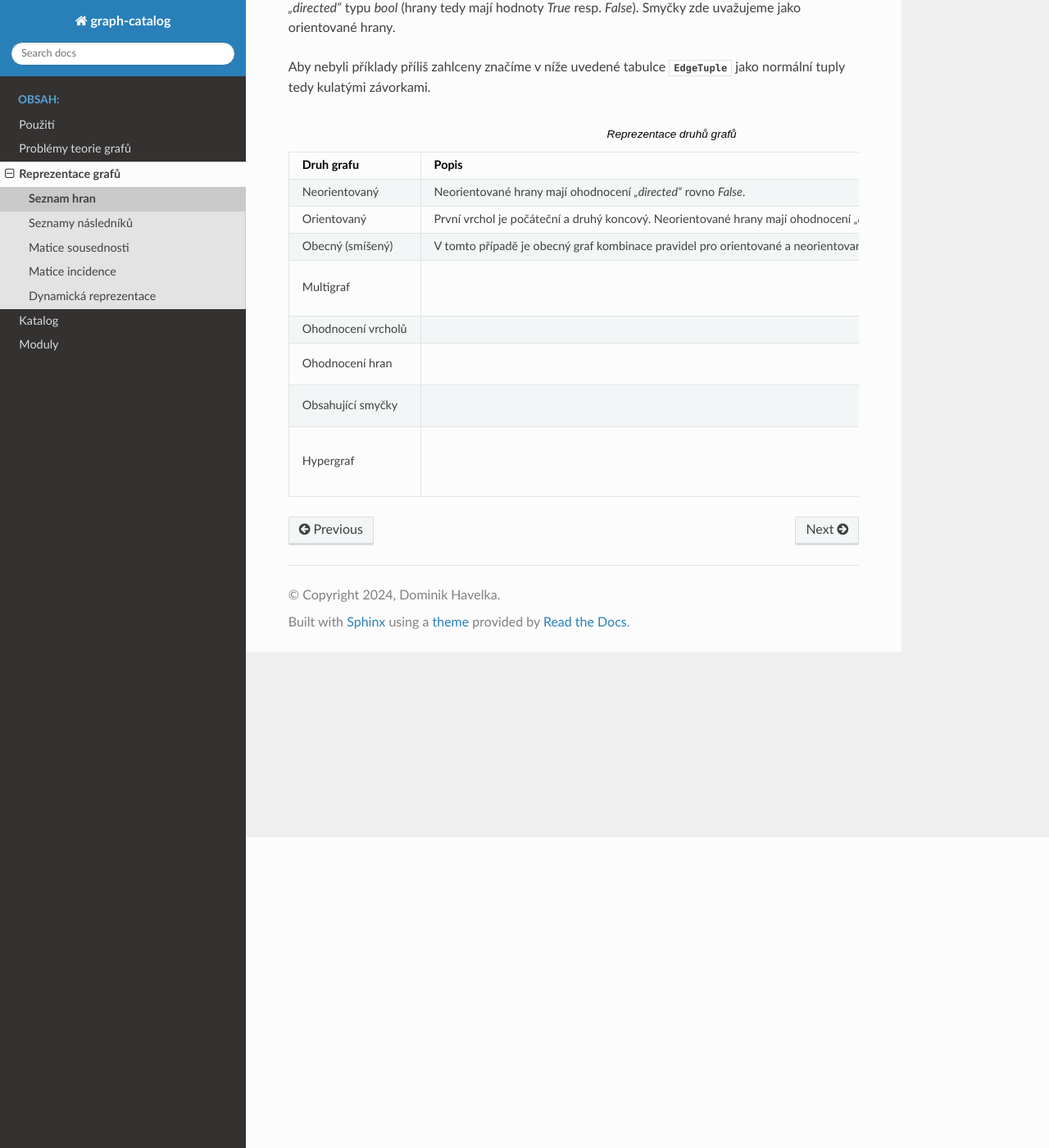
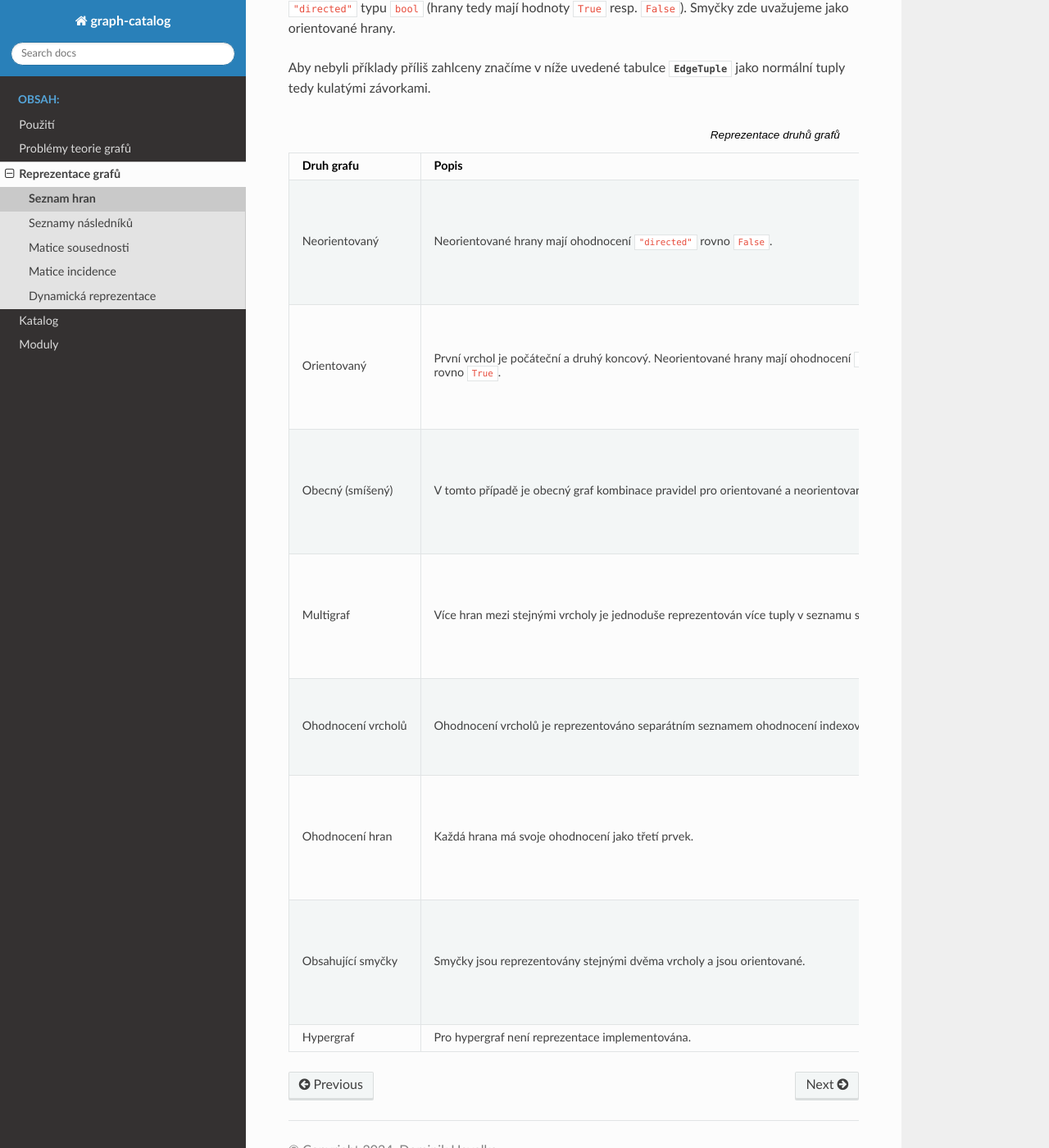
Before and after one commit to kyklop19/graph-catalog, a Sphinx documentation site: the page built from docs/source/reprezentace/seznam_hran.rst, in a window 1280 px wide and 1400 px high, scrolled down 379 px. Shown: the whole window at 82% size. Built offline with Sphinx 7.4.7 and the Read the Docs theme 3.1.0, drawn with Linux system fonts in a browser that asks for light colours.

Commit message:
docs: Change seznam_hran.rst

```diff
--- a/docs/source/conf.py
+++ b/docs/source/conf.py
@@ -15,7 +15,7 @@ sys.path.insert(0, str(Path(__file__).resolve().parents[2] / "graph_catalog"))
 project = "graph-catalog"
 copyright = "2024, Dominik Havelka"
 author = "Dominik Havelka"
-release = "0.9.1"
+release = "0.9.2"
 
 # -- General configuration ---------------------------------------------------
 # https://www.sphinx-doc.org/en/master/usage/configuration.html#general-configuration
@@ -24,7 +24,7 @@ extensions = [
     "sphinx.ext.autodoc",
     "sphinx.ext.viewcode",
     "sphinx.ext.napoleon",
-    "sphinx_codeautolink",
+    # "sphinx_codeautolink",
     "sphinx.ext.doctest",
 ]
 
--- a/docs/source/modules/index.rst
+++ b/docs/source/modules/index.rst
@@ -6,8 +6,8 @@ Moduly
    :caption: Obsah:
 
    constants
-   graph
-   heap
    catalog
    conversion/index
    algorithms/index
+   graph
+   heap
--- a/docs/source/reprezentace/index.rst
+++ b/docs/source/reprezentace/index.rst
@@ -30,4 +30,4 @@ uložen jako :code:`str` a hodnota může být kteréhokoliv typu.
    * - :doc:`/reprezentace/matice_incidence`
      - ``IncMat``
    * - :doc:`/reprezentace/dynamicka_reprezentace`
-     - :class:`graph.Graph`
+     - :class:`~graph_catalog.graph.Graph`
--- a/docs/source/reprezentace/seznam_hran.rst
+++ b/docs/source/reprezentace/seznam_hran.rst
@@ -2,7 +2,7 @@ Seznam hran
 ===========
 
 **Seznam hran** reprezentuje graf jako seznam trojic, které reprezentují hrany.
-Tyto trojice jsou implementovány pomocí `namedtuple`
+Tyto trojice jsou implementovány pomocí ``namedtuple``
 :class:`~graph_catalog.constants.EdgeTuple`. Z toho první dva prvky jsou vrcholy
 hrany (v orientovaném grafu je první počáteční vrchol a druhý koncový). Třetí
 prvek je potom ohodnocení hrany.
@@ -11,8 +11,8 @@ Povšimněme si, že tato reprezentace není schopná reprezentovat izolované v
 grafu, protože ukládá pouze hrany a do izolovaného vrcholu žádné nevedou.
 
 Aby jsme odlišili orientované resp. neorientované hrany obsahuje každá hrana
-ohodnocení `"directed"` typu `bool` (hrany tedy mají hodnoty `True` resp.
-`False`). Smyčky zde uvažujeme jako orientované hrany.
+ohodnocení ``"directed"`` typu ``bool`` (hrany tedy mají hodnoty ``True`` resp.
+``False``). Smyčky zde uvažujeme jako orientované hrany.
 
 Aby nebyli příklady příliš zahlceny značíme v níže uvedené tabulce
 :class:`~graph_catalog.constants.EdgeTuple` jako normální tuply tedy kulatými závorkami.
@@ -25,16 +25,18 @@ Aby nebyli příklady příliš zahlceny značíme v níže uvedené tabulce
      - Popis
      - Příklad
    * - Neorientovaný
-     - Neorientované hrany mají ohodnocení `"directed"` rovno `False`.
+     - Neorientované hrany mají ohodnocení ``"directed"`` rovno ``False``.
      - .. code-block:: python
+
           [
             (0, 1, {"directed": False}),
             (1, 2, {"directed": False}),
             (2, 0, {"directed": False}),
           ]
    * - Orientovaný
-     - První vrchol je počáteční a druhý koncový. Neorientované hrany mají ohodnocení `"directed"` rovno `True`.
+     - První vrchol je počáteční a druhý koncový. Neorientované hrany mají ohodnocení ``"directed"`` rovno ``True``.
      - .. code-block:: python
+
           [
             (0, 1, {"directed": True}),
             (1, 2, {"directed": True}),
@@ -44,23 +46,50 @@ Aby nebyli příklady příliš zahlceny značíme v níže uvedené tabulce
      - V tomto případě je obecný graf kombinace pravidel pro orientované a
        neorientované grafy.
      - .. code-block:: python
+
           [
             (0, 1, {"directed": True}),
             (1, 2, {"directed": False}),
             (2, 0, {"directed": False}),
           ]
    * - Multigraf
+     - Více hran mezi stejnými vrcholy je jednoduše reprezentován více tuply v
+       seznamu se stejnými vrcholy.
+     - .. code-block:: python
+          :emphasize-lines: 2-3
+
+          [
+            (0, 1, {"directed": True}),
+            (0, 1, {"directed": False}),
+            (1, 2, {"directed": False}),
+          ]
+   * - Ohodnocení vrcholů
+     - Ohodnocení vrcholů je reprezentováno separátním seznamem ohodnocení
+       indexovaným vrcholy.
+     - .. code-block:: python
+
+          [{"color": "red"},
+           {"color": "blue"},
+           {"color": "red"}]
+   * - Ohodnocení hran
+     - Každá hrana má svoje ohodnocení jako třetí prvek.
+     - .. code-block:: python
+
+          [
+            (0, 1, {"directed": True, "length": 52}),
+            (1, 2, {"directed": False, "length": 3}),
+            (2, 0, {"directed": False, "length": 96}),
+          ]
+   * - Obsahující smyčky
+     - Smyčky jsou reprezentovány stejnými dvěma vrcholy a jsou orientované.
+     - .. code-block:: python
+          :emphasize-lines: 2
+
+          [
+            (0, 0, {"directed": True}),
+            (1, 2, {"directed": False}),
+            (2, 0, {"directed": False}),
+          ]
+   * - Hypergraf
+     - Pro hypergraf není reprezentace implementována.
      -
-     - ``[(1,2, False),(1,2, False)]``
-   * - Ohodnocení vrcholů
-     -
-     -
-   * - Ohodnocení hran
-     -
-     - ``[(1,2, False, {})]``
-   * - Obsahující smyčky
-     -
-     - ``[(1,1, False, {})]``
-   * - Hypergraf
-     -
-     - ``[([1,1,2,3], [True, False, ...], {})]``
```
